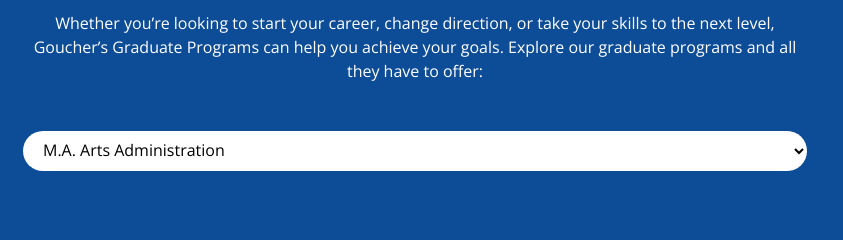
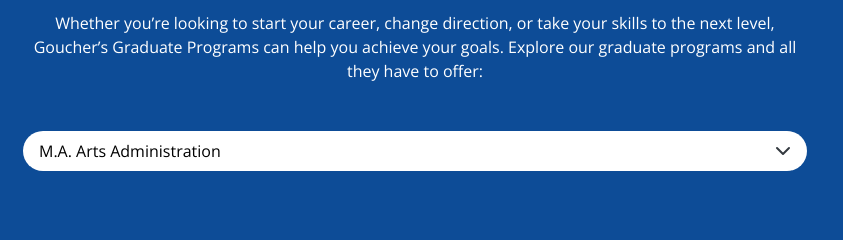
Before and after one commit to GoucherWebmaster/grad-studies-programs-pages, an Eleventy site: page src/index.njk in a window 1280 px wide. Shown: the part 1140-1380 px from the top of the page, 225-1068 px from the left. Built offline with nearby package versions, Linux system fonts and the light colour scheme; Eleventy itself is replaced by a stand-in of ours; files that its build step writes are made by us from their sources; a script that the page names is missing.

Commit message:
adding select arrow

```diff
--- a/public/style.css
+++ b/public/style.css
@@ -272,6 +272,14 @@ input, label, select {
 
 input, select {
     background-color: var(--clr-white);
+}
+
+select {
+    appearance: none;
+    background-image: url('/assets/images/icon-select-arrow.svg');
+    background-position: right 1rem center;
+    background-repeat: no-repeat;
+    background-size: 1rem;
 }
 
 input:focus-visible,
--- a/src/style.css
+++ b/src/style.css
@@ -272,6 +272,14 @@ input, label, select {
 
 input, select {
     background-color: var(--clr-white);
+}
+
+select {
+    appearance: none;
+    background-image: url('/assets/images/icon-select-arrow.svg');
+    background-position: right 1rem center;
+    background-repeat: no-repeat;
+    background-size: 1rem;
 }
 
 input:focus-visible,
```
Also changed, not shown: public/assets/images/icon-select-arrow.svg (added), src/assets/images/icon-select-arrow.svg (added).
